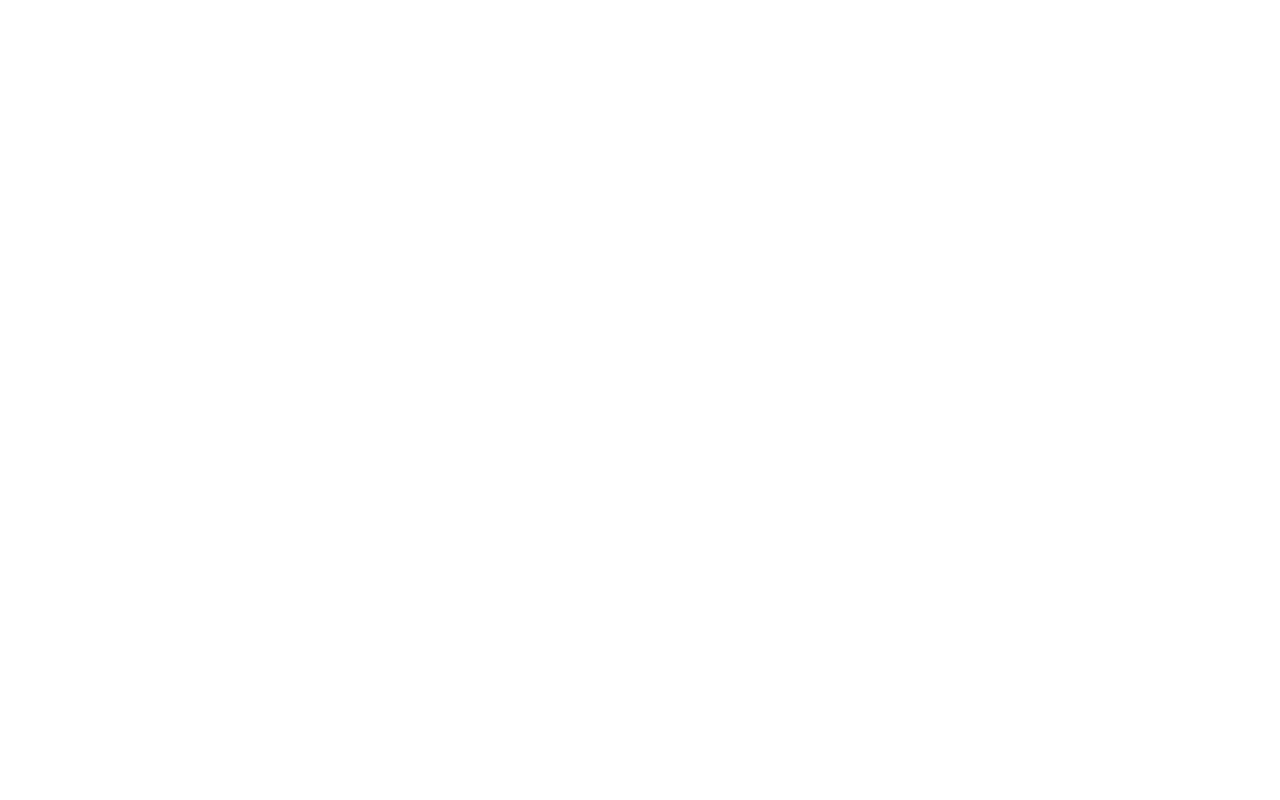
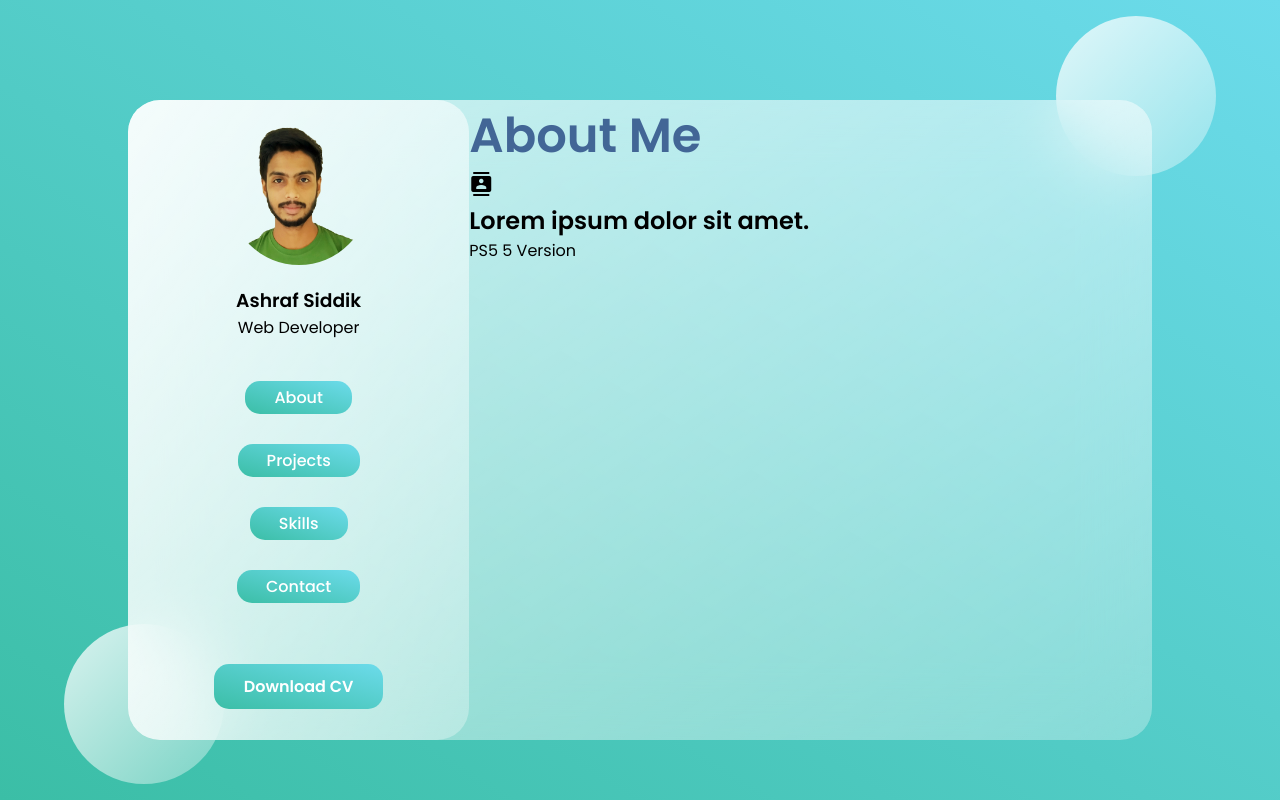
Before and after one commit to coderasraf/portfolio-v2, a plain HTML site: page index.html in a window 1280 px wide. Drawn offline with Linux system fonts and the light colour scheme.

Commit message:
Initial git commit

```diff
--- a/index.html
+++ b/index.html
@@ -4,13 +4,53 @@
     <meta charset="UTF-8">
     <meta http-equiv="X-UA-Compatible" content="IE=edge">
     <meta name="viewport" content="width=device-width, initial-scale=1.0">
+    <link href="https://fonts.googleapis.com/icon?family=Material+Icons"
+      rel="stylesheet">
+    <link rel="stylesheet" href="style.css">
     <title>Hass Asraf - Portfolio Website</title>
 </head>
 <body>
     <main>
         <section class="glass">
-
+            <div class="dashboard">
+                <div class="user">
+                    <img src="./images/avatar.png" alt="">
+                    <h3>Ashraf Siddik</h3>
+                    <p>Web Developer</p>
+                </div>
+                <div class="links">
+                    <div class="link">
+                        <a href="#">About</a>
+                    </div>
+                    <div class="link">
+                        <a href="#">Projects</a>
+                    </div>
+                    <div class="link">
+                        <a href="#">Skills</a>
+                    </div>
+                    <div class="link">
+                        <a href="#">Contact</a>
+                    </div>
+                </div>
+                <div class="pro">
+                    <a href="#">Download CV</a>
+                </div>
+            </div>
+            <div class="games">
+                <div class="status">
+                    <h1>About Me</h1>
+                </div>
+                <div class="cards">
+                    <span class="material-icons">contacts</span>
+                    <div class="card-info">
+                        <h2>Lorem ipsum dolor sit amet.</h2>
+                        <p>PS5 5 Version</p>
+                    </div>
+                </div>
+            </div>
         </section>
+        <div class="circle1"></div>
+        <div class="circle2"></div>
     </main>
 </body>
 </html>
--- a/style.css
+++ b/style.css
@@ -0,0 +1,139 @@
+@import url('https://fonts.googleapis.com/css2?family=Poppins:ital,wght@0,100;0,200;0,300;0,400;0,500;0,600;1,100;1,200;1,300;1,400;1,500;1,600&display=swap');
+*{
+    margin:0;
+    padding:0;
+    box-sizing: border-box;
+}
+body::-webkit-scrollbar{
+    width: 0;
+}
+body{
+    font-family: 'Poppins', sans-serif;
+}
+a{
+    text-decoration: none;
+    font-size: 16px;
+    color: #000;
+}
+@font-face {
+    font-family: 'Material-Icons';
+    font-style: normal;
+    font-weight: 400;
+    src: url(https://example.com/MaterialIcons-Regular.eot); /* For IE6-8 */
+    src: local('Material Icons'),
+      local('MaterialIcons-Regular'),
+      url(https://example.com/MaterialIcons-Regular.woff2) format('woff2'),
+      url(https://example.com/MaterialIcons-Regular.woff) format('woff'),
+      url(https://example.com/MaterialIcons-Regular.ttf) format('truetype');
+  }
+h1{
+    color: #426696;
+    font-weight: 600;
+    font-size:3rem;
+}
+main{
+    min-height: 100vh;
+    background:linear-gradient(to right top, #3bbea6, #6cdbeb );
+    display:flex;
+    align-items: center;
+    justify-content: center;
+}
+.glass{
+    position: relative;
+    background: linear-gradient(
+         to right bottom,
+         rgba(255,255,255,0.7),
+         rgba(255,255,255,0.3)
+         );
+    min-height: 80vh;
+    width:80%;
+    border-radius: 2rem;
+    z-index: 3;
+    backdrop-filter: blur(2rem);
+    -webkit-backdrop-filter: blur(2rem);
+    display: flex;
+    overflow: hidden;
+    margin-top: 40px;
+}
+
+.circle1,.circle2{
+    background: white;
+    background: linear-gradient(
+         to right bottom,
+         rgba(255, 255, 255,0.8),
+         rgba(255,255,255,0.3)
+         );
+    height: 10rem;
+    width:10rem;
+    position: absolute;
+    z-index: 1;
+    border-radius: 50%;
+}
+
+.circle1{
+    top: 2%;
+    right: 5%;
+}
+
+.circle2{
+    bottom: 2%;
+    left: 5%;
+}
+.dashboard{
+    flex:1;
+    display:flex;
+    flex-direction:column;
+    align-items: center;
+    justify-content: space-evenly;
+    text-align:center;
+    background: linear-gradient(
+         to right bottom,
+         rgba(255, 255, 255,0.8),
+         rgba(255,255,255,0.3)
+         );
+    border-radius:inherit;
+}
+.games{
+    flex:2;
+}
+.link{
+    display: flex;
+    margin:30px 0;
+    align-items: center;
+    justify-content: center;
+}
+.user img {
+    width: 140px;
+    height: 140px;
+    border-radius: 50%;
+    margin: 14px 0;
+}
+.pro a{
+    background:linear-gradient(to right top, #3bbea6, #6cdbeb );
+    text-decoration: none;
+    padding: 10px 30px;
+    margin: 20px 0;
+    border-radius: 15px;
+    display: block;
+    font-weight: bold;
+    color: #fff;
+}
+.link a {
+    font-weight: 500;
+    background: linear-gradient(to right top, #3bbea6, #6cdbeb );
+    color: #fff;
+    padding: 4px 29px;
+    border-radius: 15px;
+    transition: all .3s ease-in;
+}
+.link a:hover {
+    padding: 4px 35px;
+}
+
+/* Responsive code */
+
+@media(max-width:744px){
+    .glass{
+        display:block;
+    }
+}
```
Also changed, not shown: images/avatar.png (added).
